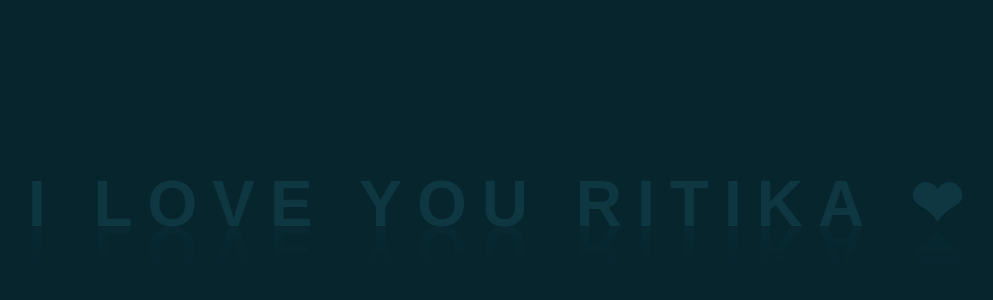
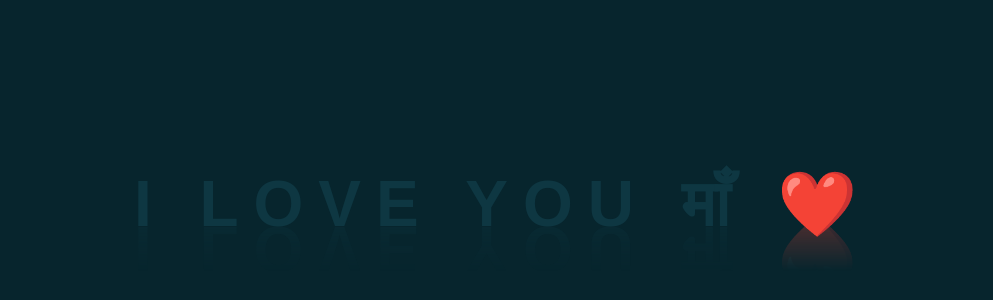
Before and after one commit to adarsh-206/CSS_TubeLight_Typing_Animation-, a plain HTML site: page index.html in a window 1280 px wide. Shown: the part 196-496 px from the top of the page, without its empty margins (137-1130 px from the left). Drawn offline with Linux system fonts and the light colour scheme.

Commit message:
Update index.html

```diff
--- a/index.html
+++ b/index.html
@@ -8,7 +8,7 @@
     <title>Portfolio Website</title>
 </head>
 <body>
-   <h2> I love you Ritika ❤️ </h2>
+   <h2> I love you माँ ❤️ </h2>
    <script src="index.js"></script>
 </body>
 </html>
```
